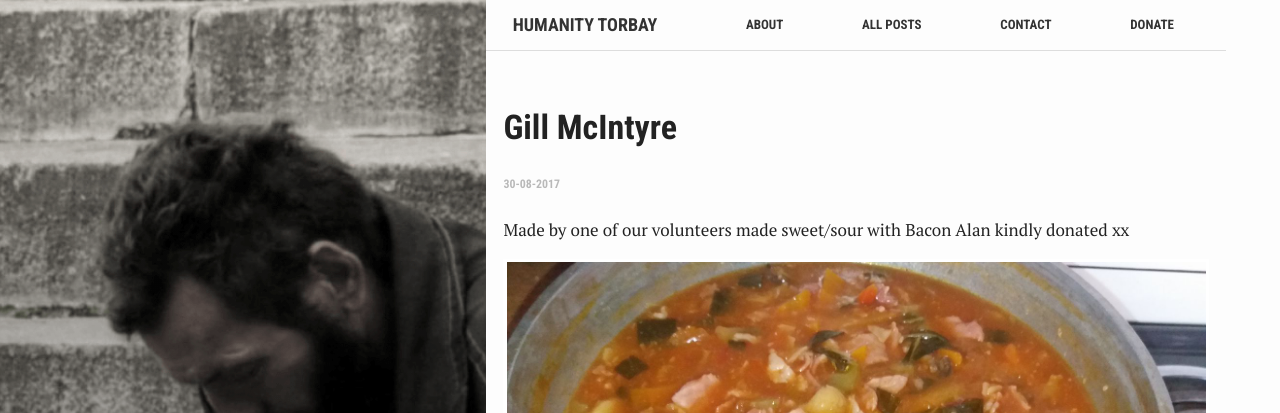
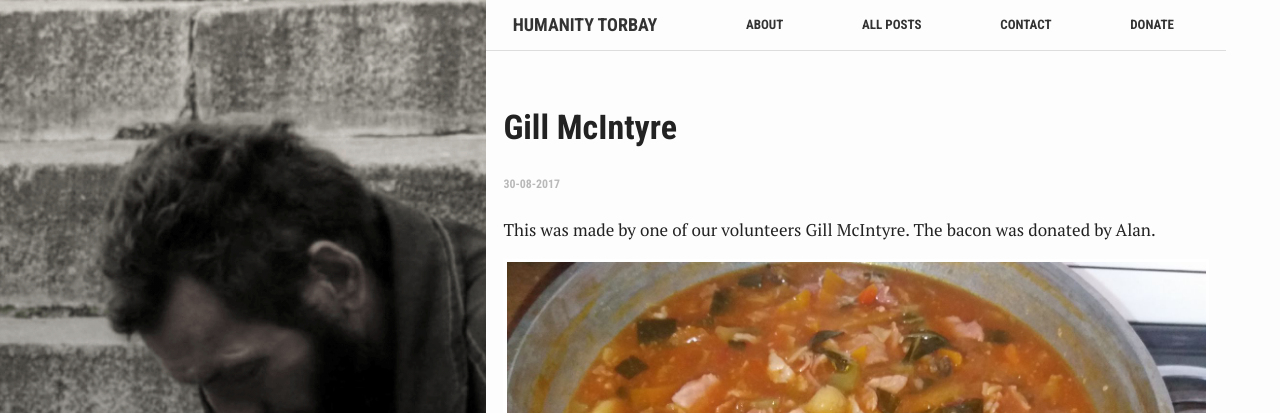
Before and after one commit to elken/humanity, a Jekyll site: the page built from _posts/2017-08-30-gill-mcintyre.markdown, in a window 1280 px wide and 1114 px high. Shown: the top 413 px of the window. Built offline with Jekyll 4.4.1, drawn with Linux system fonts in a browser that asks for light colours; nearby versions of some CDN libraries.

Commit message:
Updated Gill Mcintyre

```diff
--- a/_posts/2017-08-30-gill-mcintyre.markdown
+++ b/_posts/2017-08-30-gill-mcintyre.markdown
@@ -3,6 +3,6 @@ title: Gill McIntyre
 date: 2017-08-30 14:01:00 Z
 ---
 
-Made by one of our volunteers made sweet/sour with Bacon Alan kindly donated xx
+This was made by one of our volunteers Gill McIntyre. The bacon was donated by Alan.
 
 ![21083487_1921704244770500_5577485571336076616_o.jpg](/uploads/21083487_1921704244770500_5577485571336076616_o.jpg)
```
